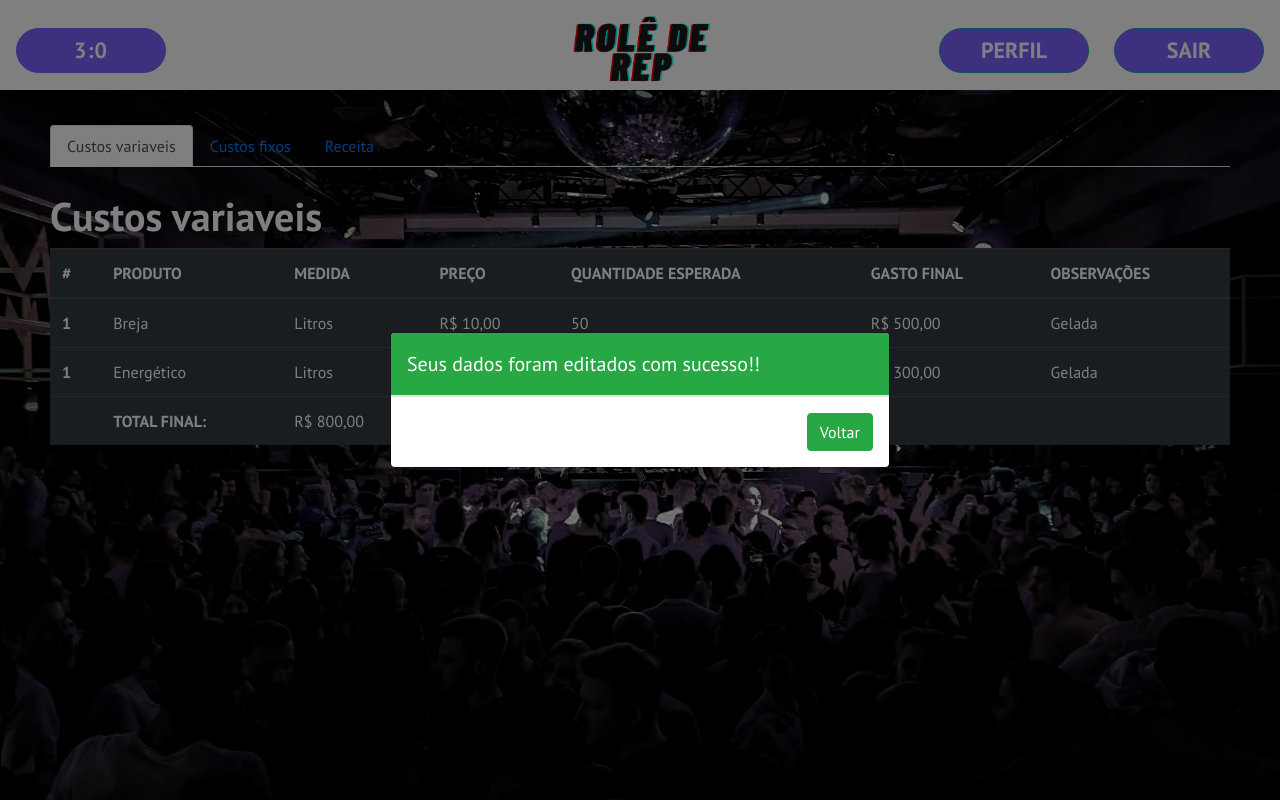
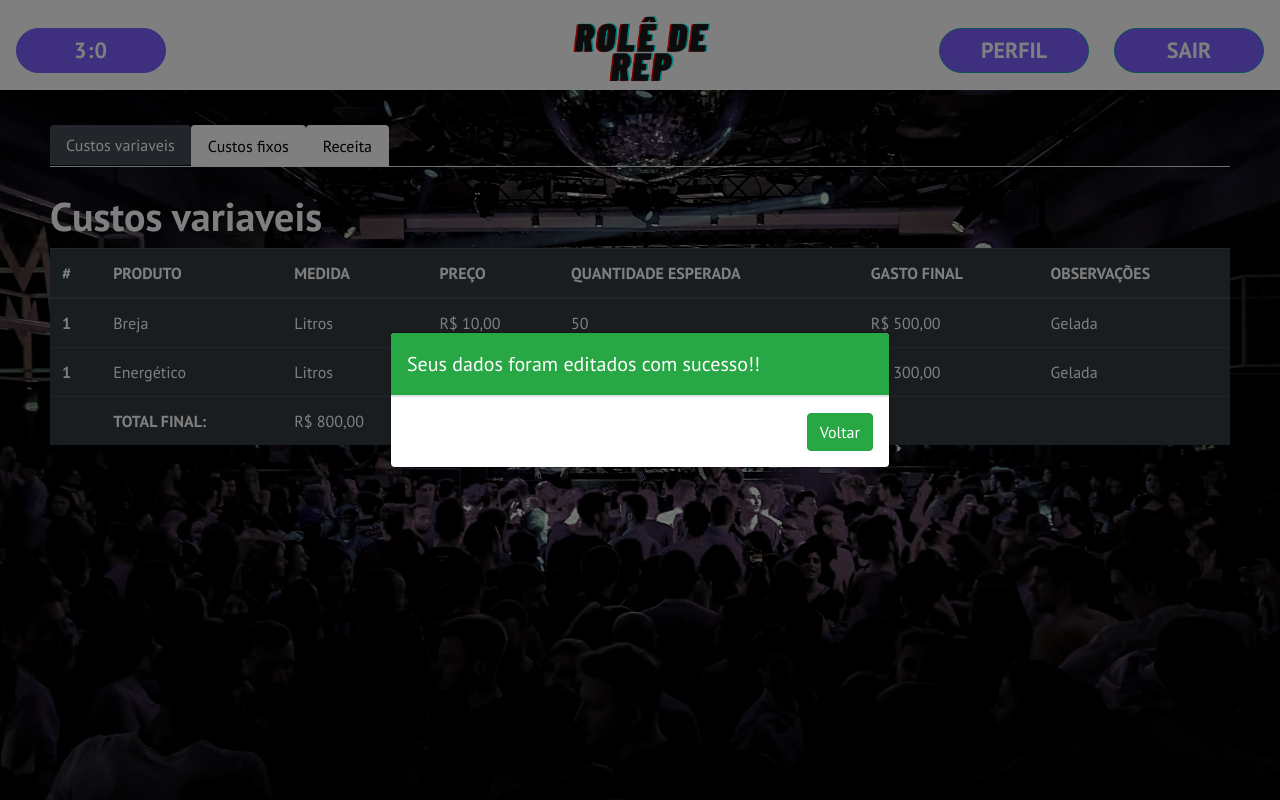
Before and after one commit to jvccorsi/Engenharia3-certo, a PHP site: page /git/Views/reports.php in a window 1280 px wide. Run offline with PHP 8.4, Linux system fonts and the light colour scheme; the visitor is signed in with stand-in values (Sample User, id 1); data comes from the database, SQL or seed files in the repository.

Commit message:
cores do tab-nav atualizadas

```diff
--- a/Style/reports.css
+++ b/Style/reports.css
@@ -1,4 +1,18 @@
-section h1 {
+
+
+main #reports-tabs li a {
+  background-color: #fff;
+  color: #000;
+}
+
+main #reports-tabs li a.active {
+  background-color: #454d55;
+  color: #fff;
+  border: 0;
+}
+
+
+main .tab-content section h1 {
   margin-top: 25px;
   font-weight: 800;
   color: #fff;
--- a/Views/reports.php
+++ b/Views/reports.php
@@ -37,7 +37,7 @@ include("../Controllers/verify_login.php");
       include("components/dashboard_header.php");
   ?>
   <main>
-    <ul id="tabs" class="nav nav-tabs" data-tabs="tabs">
+    <ul id="reports-tabs" class="nav nav-tabs" data-tabs="tabs">
       <li class="nav-item">
         <a class="nav-link active" href="#custos-variaveis" data-toggle="tab">Custos variaveis</a>
       </li>
@@ -48,7 +48,7 @@ include("../Controllers/verify_login.php");
         <a class="nav-link" href="#receita" data-toggle="tab">Receita</a>
       </li>
     </ul>
-    <div id="my-tab-content" class="tab-content">
+    <div id="tab-content" class="tab-content">
       <section class="tab-pane active" id="custos-variaveis">
         <h1>Custos variaveis</h1>
         <div class="tabela-custos-variaveis">
```
